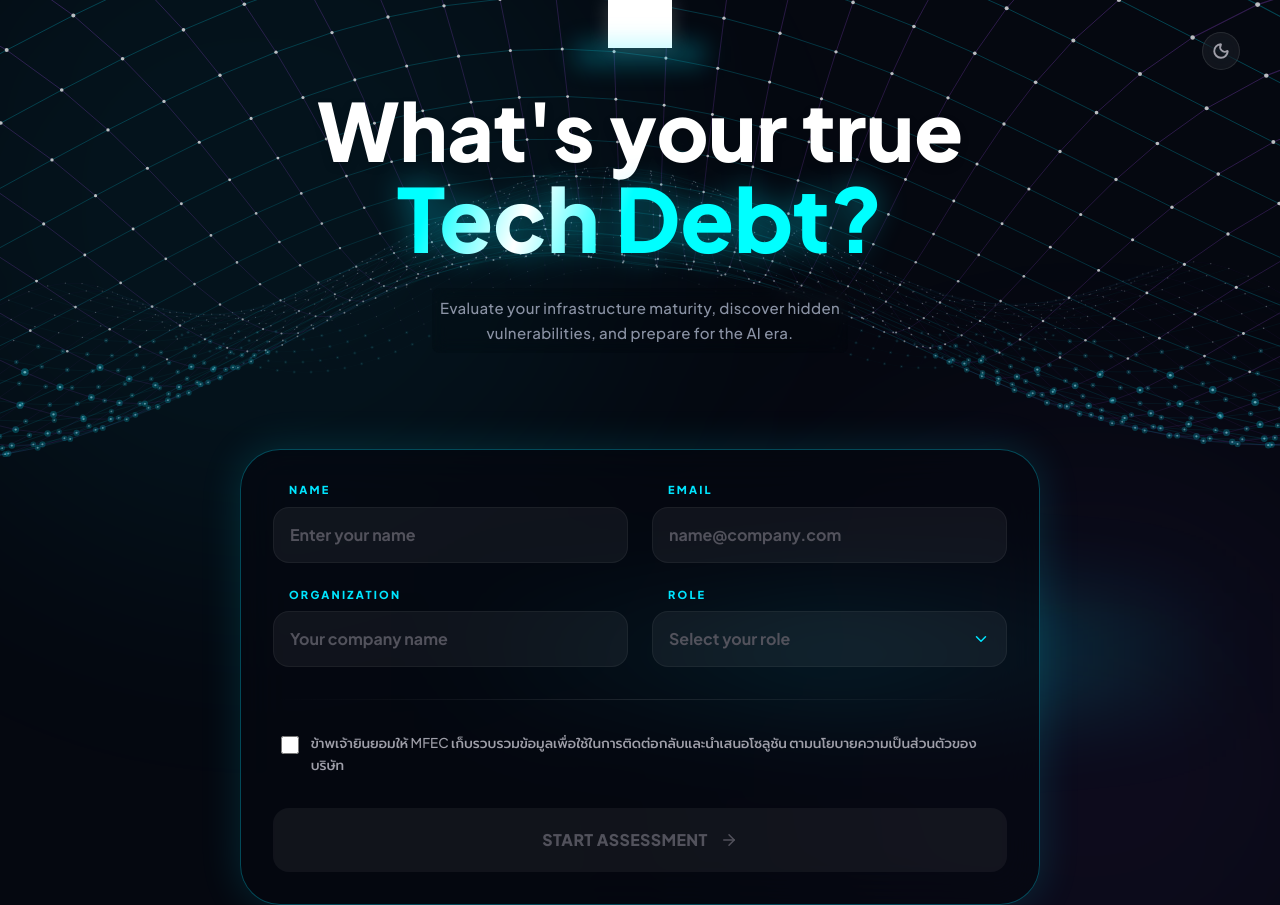
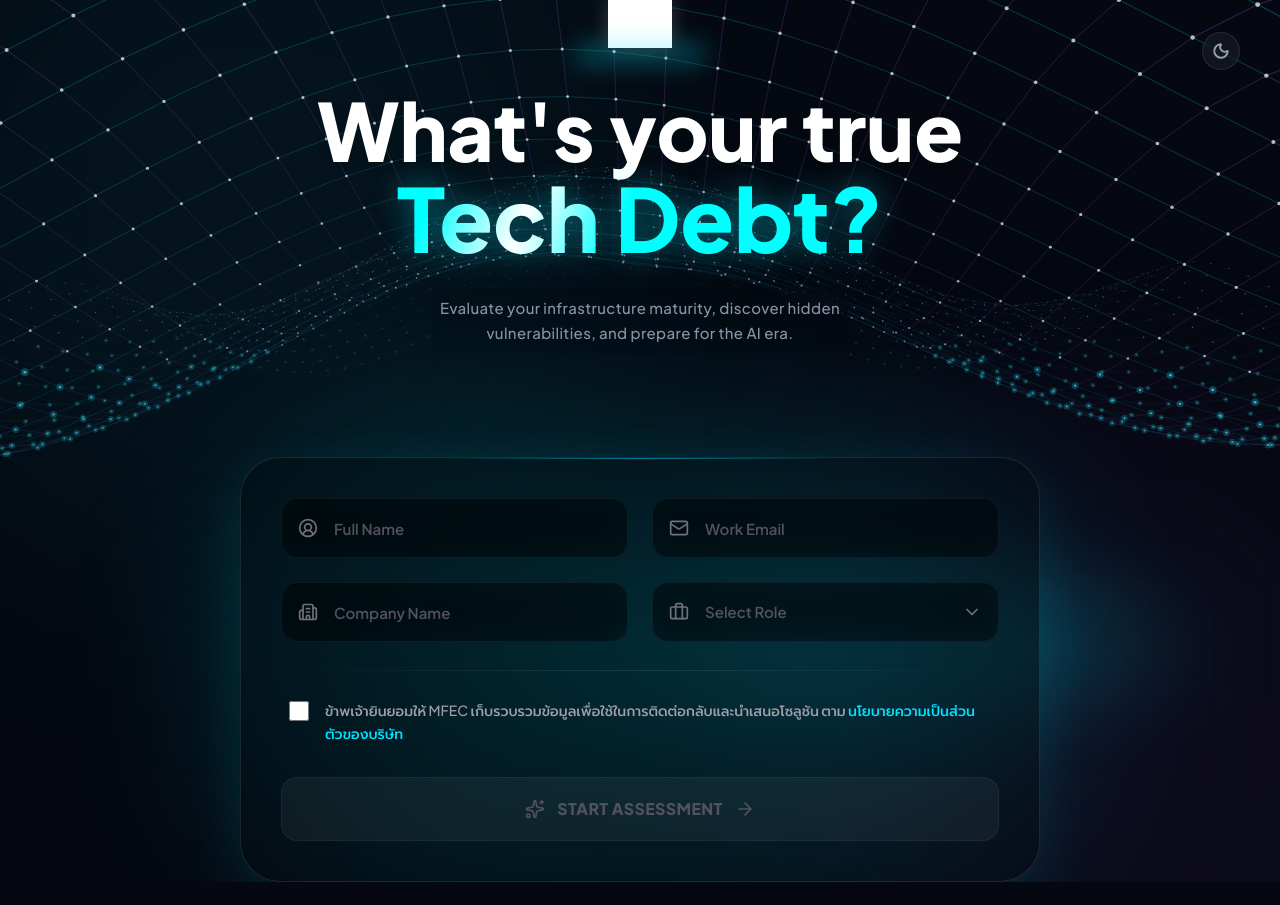
Before and after one commit to saereu-ps/tech-debt-assessment, a React (Vite) app: page / in a window 1280 px wide. After the commit the page ends 882 px from the top, so only its background shows below. Built offline with nearby package versions, Linux system fonts and the light colour scheme; grey boxes are pictures that could not be loaded.

Commit message:
Complete overhaul of the LandingPage form for a premium futuristic aesthetic

```diff
--- a/src/components/LandingPage.tsx
+++ b/src/components/LandingPage.tsx
@@ -1,6 +1,6 @@
 import React, { useState } from 'react';
 import { motion, AnimatePresence } from 'framer-motion';
-import { ArrowRight, UserCircle2, ChevronDown } from 'lucide-react';
+import { ArrowRight, UserCircle2, ChevronDown, Mail, Building2, Briefcase, Sparkles } from 'lucide-react';
 import MeshGraphBackground from './MeshGraphBackground';
 import type { UserInfo } from '../App';
 import mfecLogo from '../assets/mfec-logo.png';
@@ -84,71 +84,83 @@ const LandingPage: React.FC<LandingPageProps> = ({ onStart }) => {
           </p>
         </div>
 
-        {/* Unified Input Form Card */}
+        {/* Premium Form Card */}
+        <div className="w-full max-w-[800px] relative z-20 mt-10 mx-auto">
+          {/* Ambient Glow behind the card */}
+          <div className="absolute inset-0 bg-[#00e5ff] blur-[100px] opacity-10 dark:opacity-20 rounded-full pointer-events-none"></div>
+
           <form
             onSubmit={handleSubmit}
-          className="w-full max-w-[800px] flex flex-col gap-6 relative z-20 mt-8 mx-auto p-6 md:p-8 rounded-[32px] md:rounded-[40px] border border-zinc-200 dark:border-[#00e5ff]/30 shadow-2xl dark:shadow-[0_0_40px_rgba(0,229,255,0.15)] bg-white/70 dark:bg-[#050810]/70 backdrop-blur-xl transition-all duration-500 hover:shadow-[0_0_50px_rgba(0,229,255,0.2)]"
+            className="w-full flex flex-col gap-6 relative p-8 md:p-10 rounded-[32px] md:rounded-[40px] border border-white/40 dark:border-white/10 shadow-[0_20px_60px_rgba(0,0,0,0.1)] dark:shadow-[0_20px_60px_rgba(0,229,255,0.1)] bg-white/40 dark:bg-[#03060c]/40 backdrop-blur-3xl overflow-hidden"
           >
+            {/* Subtle inner top highlight */}
+            <div className="absolute top-0 left-1/4 right-1/4 h-[1px] bg-gradient-to-r from-transparent via-white/50 dark:via-[#00e5ff]/50 to-transparent"></div>
 
-          <div className="grid grid-cols-1 md:grid-cols-2 gap-4 md:gap-6">
+            <div className="grid grid-cols-1 md:grid-cols-2 gap-5 md:gap-6">
+
               {/* Name Input */}
-            <div className="flex flex-col gap-2 group">
-              <label className="text-[10px] md:text-[11px] font-black tracking-[0.2em] text-zinc-500 dark:text-[#00e5ff] uppercase ml-4 transition-colors group-focus-within:text-[#00e5ff]">Name</label>
-              <div className="h-[56px] rounded-2xl bg-black/5 dark:bg-white/5 border border-transparent dark:border-white/5 px-4 flex items-center transition-all group-focus-within:border-[#00e5ff]/50 group-focus-within:bg-black/10 dark:group-focus-within:bg-white/10">
+              <div className="group relative">
+                <div className="absolute inset-0 bg-gradient-to-r from-[#00e5ff] to-[#0077ff] rounded-2xl blur opacity-0 group-focus-within:opacity-30 transition-opacity duration-500"></div>
+                <div className="relative flex items-center h-[60px] rounded-2xl bg-white/60 dark:bg-black/30 border border-white/50 dark:border-white/5 px-4 backdrop-blur-md transition-all duration-300 group-hover:bg-white/80 dark:group-hover:bg-black/50 group-focus-within:bg-white dark:group-focus-within:bg-[#0a101d] group-focus-within:border-[#00e5ff]/50 shadow-inner">
+                  <UserCircle2 className="w-5 h-5 text-zinc-400 dark:text-zinc-500 group-focus-within:text-[#00e5ff] transition-colors shrink-0" />
                   <input
                     type="text"
-                  placeholder="Enter your name"
+                    placeholder="Full Name"
                     value={name}
                     onChange={(e) => setName(e.target.value)}
-                  className="w-full bg-transparent border-none outline-none text-[15px] md:text-[16px] font-bold text-zinc-900 dark:text-white placeholder-zinc-400 dark:placeholder-zinc-600 focus:ring-0"
+                    className="w-full h-full bg-transparent border-none outline-none text-[15px] font-semibold text-zinc-900 dark:text-white placeholder-zinc-400 dark:placeholder-zinc-600 px-4 focus:ring-0"
                     required
                   />
                 </div>
               </div>
 
               {/* Email Input */}
-            <div className="flex flex-col gap-2 group">
-              <label className="text-[10px] md:text-[11px] font-black tracking-[0.2em] text-zinc-500 dark:text-[#00e5ff] uppercase ml-4 transition-colors group-focus-within:text-[#00e5ff]">Email</label>
-              <div className="h-[56px] rounded-2xl bg-black/5 dark:bg-white/5 border border-transparent dark:border-white/5 px-4 flex items-center transition-all group-focus-within:border-[#00e5ff]/50 group-focus-within:bg-black/10 dark:group-focus-within:bg-white/10">
+              <div className="group relative">
+                <div className="absolute inset-0 bg-gradient-to-r from-[#00e5ff] to-[#0077ff] rounded-2xl blur opacity-0 group-focus-within:opacity-30 transition-opacity duration-500"></div>
+                <div className="relative flex items-center h-[60px] rounded-2xl bg-white/60 dark:bg-black/30 border border-white/50 dark:border-white/5 px-4 backdrop-blur-md transition-all duration-300 group-hover:bg-white/80 dark:group-hover:bg-black/50 group-focus-within:bg-white dark:group-focus-within:bg-[#0a101d] group-focus-within:border-[#00e5ff]/50 shadow-inner">
+                  <Mail className="w-5 h-5 text-zinc-400 dark:text-zinc-500 group-focus-within:text-[#00e5ff] transition-colors shrink-0" />
                   <input
                     type="email"
-                  placeholder="name@company.com"
+                    placeholder="Work Email"
                     value={email}
                     onChange={(e) => setEmail(e.target.value)}
-                  className="w-full bg-transparent border-none outline-none text-[15px] md:text-[16px] font-bold text-zinc-900 dark:text-white placeholder-zinc-400 dark:placeholder-zinc-600 focus:ring-0"
+                    className="w-full h-full bg-transparent border-none outline-none text-[15px] font-semibold text-zinc-900 dark:text-white placeholder-zinc-400 dark:placeholder-zinc-600 px-4 focus:ring-0"
                     required
                   />
                 </div>
               </div>
 
-            {/* Org Input */}
-            <div className="flex flex-col gap-2 group">
-              <label className="text-[10px] md:text-[11px] font-black tracking-[0.2em] text-zinc-500 dark:text-[#00e5ff] uppercase ml-4 transition-colors group-focus-within:text-[#00e5ff]">Organization</label>
-              <div className="h-[56px] rounded-2xl bg-black/5 dark:bg-white/5 border border-transparent dark:border-white/5 px-4 flex items-center transition-all group-focus-within:border-[#00e5ff]/50 group-focus-within:bg-black/10 dark:group-focus-within:bg-white/10">
+              {/* Organization Input */}
+              <div className="group relative">
+                <div className="absolute inset-0 bg-gradient-to-r from-[#00e5ff] to-[#0077ff] rounded-2xl blur opacity-0 group-focus-within:opacity-30 transition-opacity duration-500"></div>
+                <div className="relative flex items-center h-[60px] rounded-2xl bg-white/60 dark:bg-black/30 border border-white/50 dark:border-white/5 px-4 backdrop-blur-md transition-all duration-300 group-hover:bg-white/80 dark:group-hover:bg-black/50 group-focus-within:bg-white dark:group-focus-within:bg-[#0a101d] group-focus-within:border-[#00e5ff]/50 shadow-inner">
+                  <Building2 className="w-5 h-5 text-zinc-400 dark:text-zinc-500 group-focus-within:text-[#00e5ff] transition-colors shrink-0" />
                   <input
                     type="text"
-                  placeholder="Your company name"
+                    placeholder="Company Name"
                     value={company}
                     onChange={(e) => setCompany(e.target.value)}
-                  className="w-full bg-transparent border-none outline-none text-[15px] md:text-[16px] font-bold text-zinc-900 dark:text-white placeholder-zinc-400 dark:placeholder-zinc-600 focus:ring-0"
+                    className="w-full h-full bg-transparent border-none outline-none text-[15px] font-semibold text-zinc-900 dark:text-white placeholder-zinc-400 dark:placeholder-zinc-600 px-4 focus:ring-0"
                     required
                   />
                 </div>
               </div>
 
               {/* Role Dropdown */}
-            <div className="flex flex-col gap-2 group relative">
-              <label className="text-[10px] md:text-[11px] font-black tracking-[0.2em] text-zinc-500 dark:text-[#00e5ff] uppercase ml-4 transition-colors group-focus-within:text-[#00e5ff]">Role</label>
+              <div className="group relative">
+                <div className="absolute inset-0 bg-gradient-to-r from-[#00e5ff] to-[#0077ff] rounded-2xl blur opacity-0 group-focus-within:opacity-30 transition-opacity duration-500"></div>
                 <div
                   ref={dropdownRef}
                   onClick={() => setIsDropdownOpen(!isDropdownOpen)}
-                className="h-[56px] rounded-2xl bg-black/5 dark:bg-white/5 border border-transparent dark:border-white/5 px-4 flex items-center justify-between cursor-pointer transition-all hover:bg-black/10 dark:hover:bg-white/10"
+                  className="relative flex items-center h-[60px] rounded-2xl bg-white/60 dark:bg-black/30 border border-white/50 dark:border-white/5 px-4 backdrop-blur-md transition-all duration-300 group-hover:bg-white/80 dark:group-hover:bg-black/50 cursor-pointer shadow-inner"
+                  style={{ borderColor: isDropdownOpen ? 'rgba(0, 229, 255, 0.5)' : undefined, backgroundColor: isDropdownOpen ? 'rgba(10, 16, 29, 0.8)' : undefined }}
                 >
-                <span className={`text-[15px] md:text-[16px] font-bold ${role ? 'text-zinc-900 dark:text-white' : 'text-zinc-400 dark:text-zinc-600'} truncate pr-4`}>
-                  {role || "Select your role"}
+                  <Briefcase className={`w-5 h-5 transition-colors shrink-0 ${isDropdownOpen ? 'text-[#00e5ff]' : 'text-zinc-400 dark:text-zinc-500 group-hover:text-zinc-500 dark:group-hover:text-zinc-400'}`} />
+                  <span className={`w-full px-4 text-[15px] font-semibold truncate ${role ? 'text-zinc-900 dark:text-white' : 'text-zinc-400 dark:text-zinc-600'}`}>
+                    {role || "Select Role"}
                   </span>
                   <motion.div animate={{ rotate: isDropdownOpen ? 180 : 0 }}>
-                  <ChevronDown size={18} className="text-zinc-400 dark:text-[#00e5ff] shrink-0" />
+                    <ChevronDown className="w-5 h-5 text-zinc-400 dark:text-zinc-500 shrink-0" />
                   </motion.div>
                 </div>
 
@@ -156,17 +168,17 @@ const LandingPage: React.FC<LandingPageProps> = ({ onStart }) => {
                 <AnimatePresence>
                   {isDropdownOpen && (
                     <motion.div
-                    initial={{ opacity: 0, y: -10 }}
-                    animate={{ opacity: 1, y: 0 }}
-                    exit={{ opacity: 0, y: -10 }}
-                    transition={{ duration: 0.2 }}
-                    className="absolute top-[85px] left-0 w-full bg-white dark:bg-[#0b1426] border border-zinc-200 dark:border-[#00e5ff]/30 rounded-2xl overflow-hidden shadow-2xl z-50 max-h-[240px] overflow-y-auto"
+                      initial={{ opacity: 0, y: -10, scale: 0.95 }}
+                      animate={{ opacity: 1, y: 0, scale: 1 }}
+                      exit={{ opacity: 0, y: -10, scale: 0.95 }}
+                      transition={{ duration: 0.2, ease: "easeOut" }}
+                      className="absolute top-[70px] left-0 w-full bg-white/95 dark:bg-[#0b1426]/95 backdrop-blur-2xl border border-white/50 dark:border-[#00e5ff]/20 rounded-2xl overflow-hidden shadow-[0_20px_40px_rgba(0,0,0,0.1)] dark:shadow-[0_20px_40px_rgba(0,0,0,0.5)] z-50 max-h-[240px] overflow-y-auto"
                     >
                       {roles.map((r) => (
                         <div
                           key={r}
                           onClick={() => setRole(r)}
-                        className="px-5 py-3.5 text-[14px] md:text-[15px] font-bold text-zinc-600 dark:text-zinc-300 hover:text-zinc-900 dark:hover:text-white hover:bg-zinc-100 dark:hover:bg-[#00e5ff]/20 transition-colors duration-200 cursor-pointer border-b border-black/5 dark:border-white/5 last:border-b-0"
+                          className="px-5 py-3.5 text-[14px] md:text-[15px] font-semibold text-zinc-600 dark:text-zinc-300 hover:text-zinc-900 dark:hover:text-white hover:bg-zinc-100 dark:hover:bg-[#00e5ff]/10 transition-colors duration-200 cursor-pointer"
                         >
                           {r}
                         </div>
@@ -177,19 +189,22 @@ const LandingPage: React.FC<LandingPageProps> = ({ onStart }) => {
               </div>
             </div>
 
-          <div className="w-full h-px bg-gradient-to-r from-transparent via-black/10 dark:via-white/10 to-transparent my-2"></div>
+            {/* Divider */}
+            <div className="w-full h-[1px] bg-gradient-to-r from-transparent via-zinc-200 dark:via-white/10 to-transparent my-1"></div>
 
             {/* PDPA Consent Checkbox */}
-          <div className="flex items-start gap-3 w-full px-2">
+            <div className="flex items-start gap-4 px-2">
+              <div className="relative flex items-center justify-center mt-0.5">
                 <input
                   type="checkbox"
                   id="pdpaConsent"
                   checked={pdpaConsent}
                   onChange={(e) => setPdpaConsent(e.target.checked)}
-              className="mt-1 w-[18px] h-[18px] rounded border-zinc-300 dark:border-zinc-500 text-[#00e5ff] focus:ring-[#00e5ff] focus:ring-offset-0 bg-transparent cursor-pointer transition-colors"
+                  className="peer w-5 h-5 rounded-md border-2 border-zinc-300 dark:border-zinc-600 text-[#00e5ff] focus:ring-[#00e5ff] focus:ring-offset-0 bg-transparent cursor-pointer transition-all duration-300 checked:border-[#00e5ff] checked:bg-[#00e5ff]"
                 />
-            <label htmlFor="pdpaConsent" className="text-[12.5px] md:text-[13.5px] text-zinc-500 dark:text-zinc-400 leading-relaxed cursor-pointer font-medium select-none">
-              ข้าพเจ้ายินยอมให้ MFEC เก็บรวบรวมข้อมูลเพื่อใช้ในการติดต่อกลับและนำเสนอโซลูชัน ตามนโยบายความเป็นส่วนตัวของบริษัท
+              </div>
+              <label htmlFor="pdpaConsent" className="text-[13px] md:text-[14px] text-zinc-600 dark:text-zinc-400 leading-relaxed cursor-pointer font-medium select-none">
+                ข้าพเจ้ายินยอมให้ MFEC เก็บรวบรวมข้อมูลเพื่อใช้ในการติดต่อกลับและนำเสนอโซลูชัน ตาม <a href="#" className="text-[#00e5ff] hover:underline underline-offset-4 decoration-[#00e5ff]/50">นโยบายความเป็นส่วนตัวของบริษัท</a>
               </label>
             </div>
 
@@ -198,15 +213,21 @@ const LandingPage: React.FC<LandingPageProps> = ({ onStart }) => {
               type="submit"
               disabled={!isFormValid}
               className={`
-              w-full h-[60px] md:h-[64px] rounded-2xl font-black text-[15px] md:text-[16px] tracking-wide flex items-center justify-center gap-3 transition-all duration-300 mt-2
+                group relative w-full h-[64px] rounded-2xl font-black text-[16px] tracking-wide flex items-center justify-center gap-3 transition-all duration-500 overflow-hidden mt-2
                 ${isFormValid
-                ? 'bg-zinc-900 dark:bg-[#00e5ff] text-white dark:text-black shadow-xl hover:shadow-[0_0_30px_rgba(0,229,255,0.4)] hover:scale-[1.01]'
-                : 'bg-zinc-200 dark:bg-white/5 text-zinc-400 dark:text-zinc-600 cursor-not-allowed'}
+                  ? 'bg-gradient-to-r from-[#00e5ff] to-[#0077ff] text-white shadow-[0_0_20px_rgba(0,229,255,0.3)] hover:shadow-[0_0_40px_rgba(0,229,255,0.6)] hover:scale-[1.02] active:scale-95'
+                  : 'bg-zinc-200/50 dark:bg-white/5 text-zinc-400 dark:text-zinc-600 cursor-not-allowed border border-transparent dark:border-white/5'}
               `}
             >
-            START ASSESSMENT <ArrowRight size={18} className={isFormValid ? "text-white dark:text-black" : "text-zinc-400 dark:text-zinc-600"} />
+              {isFormValid && (
+                <div className="absolute inset-0 -translate-x-full bg-gradient-to-r from-transparent via-white/40 to-transparent group-hover:animate-[shimmer_1.5s_infinite]"></div>
+              )}
+              <Sparkles className={`w-5 h-5 ${isFormValid ? "text-white" : "text-zinc-400 dark:text-zinc-600"} transition-all duration-500`} />
+              <span>START ASSESSMENT</span>
+              <ArrowRight className={`w-5 h-5 ${isFormValid ? "text-white translate-x-0 group-hover:translate-x-1" : "text-zinc-400 dark:text-zinc-600"} transition-all duration-500`} />
             </button>
           </form>
+        </div>
       </motion.div>
     </div>
   );
--- a/src/index.css
+++ b/src/index.css
@@ -88,3 +88,8 @@
     -webkit-mask-image: radial-gradient(ellipse 70% 60% at 50% 50%, black 0%, transparent 100%);
   }
 }
+
+@keyframes shimmer {
+  0% { transform: translateX(-100%); }
+  100% { transform: translateX(100%); }
+}
```
Lines whose indentation alone changed are shown as unchanged.
